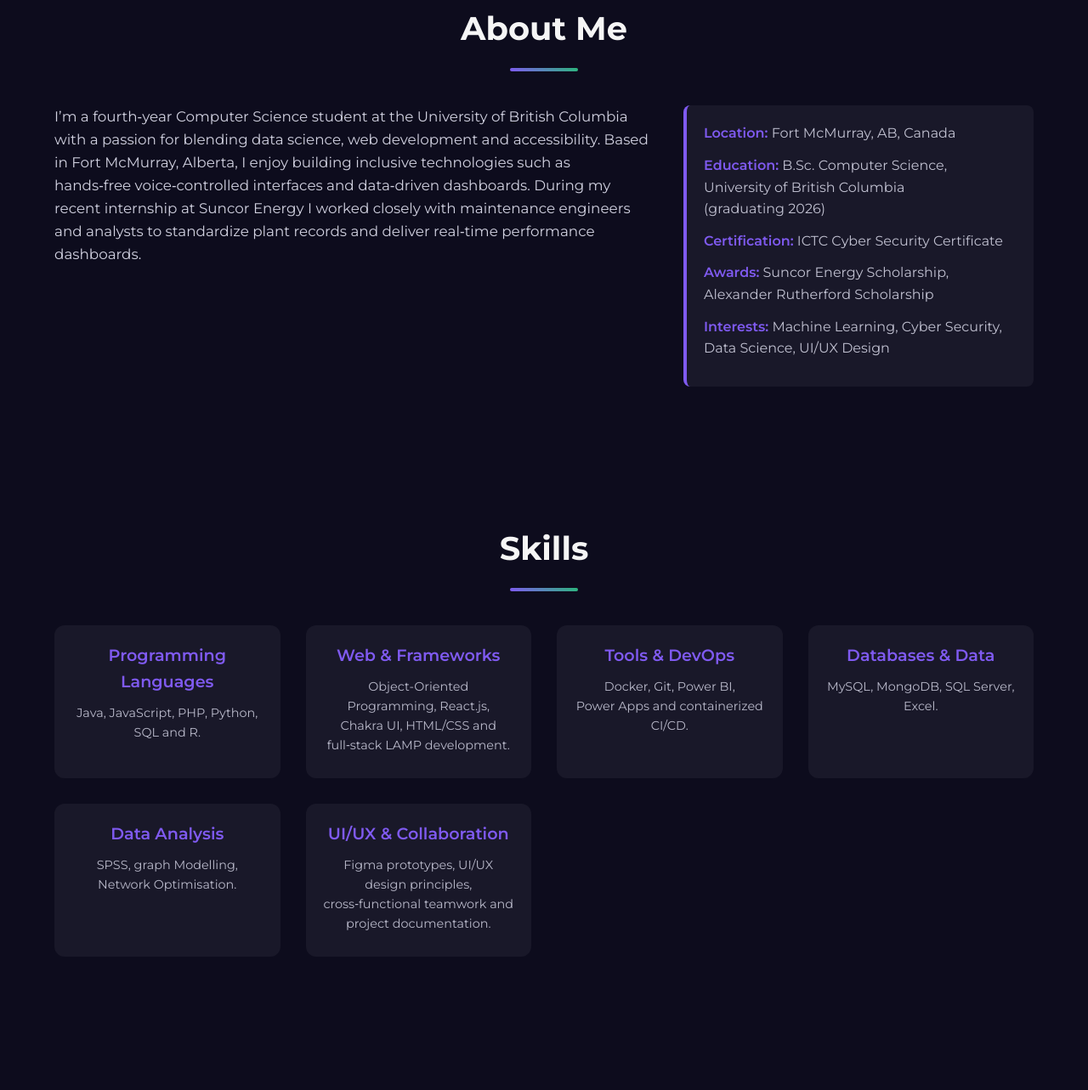
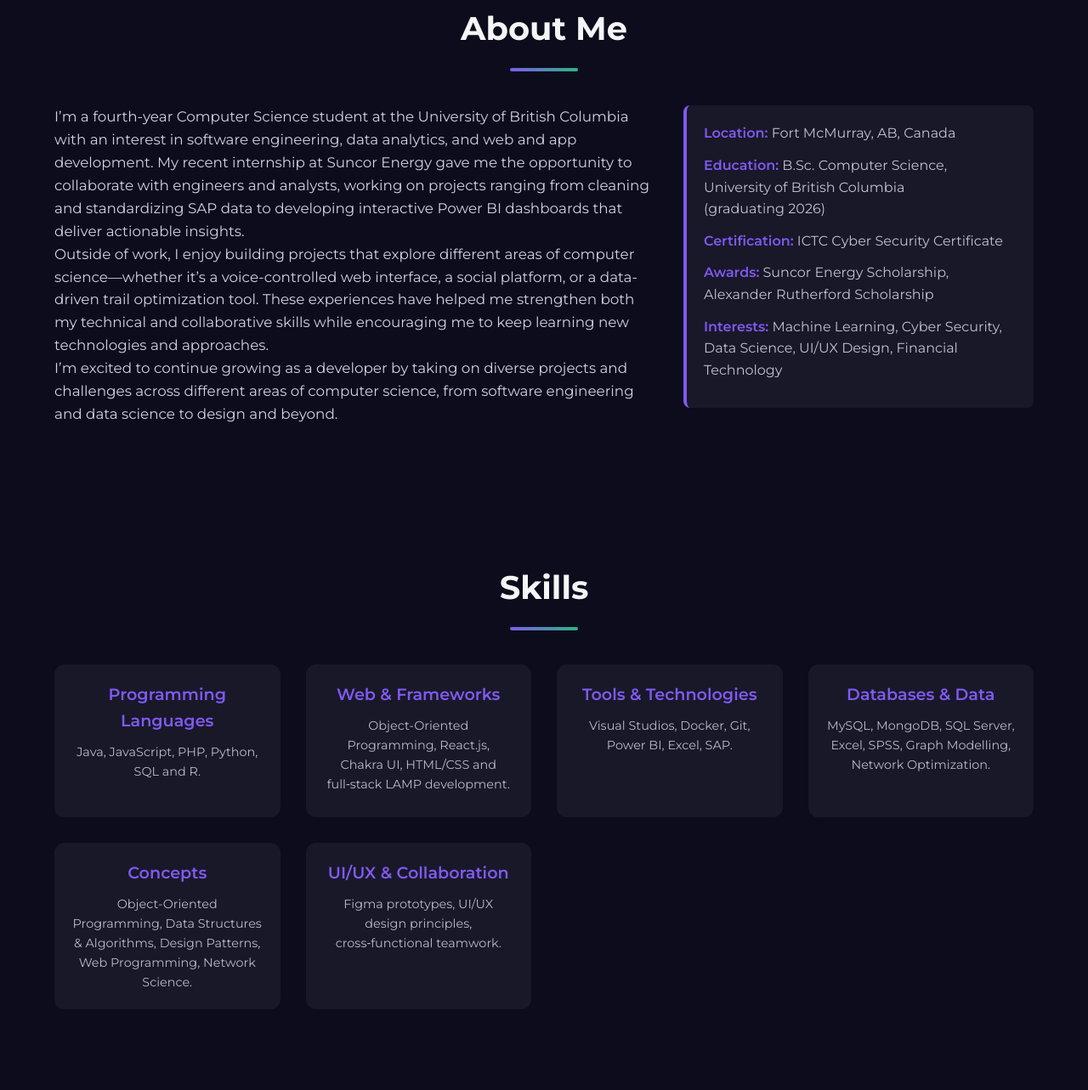
Before and after one commit to rhythmt1/Portfolio-Website, a plain HTML site: page index.html in a window 1280 px wide. Shown: the part 877-2160 px from the top of the page at 85% size. Drawn offline with Linux system fonts and the light colour scheme.

Commit message:
Update About Me and header tagline

```diff
--- a/index.html
+++ b/index.html
@@ -40,7 +40,7 @@
         <div class="hero-content">
           <h1>Hi, I’m <span>Rhythm Trivedi</span></h1>
           <p class="tagline">
-            Fourth‑year <span class="highlight">Computer Science student at UBC</span> passionate about data science, accessibility and UX
+            Fourth‑year <span class="highlight">Computer Science student at UBC</span> Exploring software engineering, data, and design
           </p>
           <a href="#projects" class="btn primary-btn">See My Work</a>
         </div>
@@ -54,13 +54,20 @@
         <div class="about-content">
           <div class="about-text">
             <p>
-              I’m a fourth‑year Computer Science student at the University of British Columbia with
-              a passion for blending data science, web development and accessibility. Based in
-              Fort&nbsp;McMurray, Alberta, I enjoy building inclusive technologies such as
-              hands‑free voice‑controlled interfaces and data‑driven dashboards. During my
-              recent internship at Suncor Energy I worked closely with maintenance engineers
-              and analysts to standardize plant records and deliver real‑time
-              performance dashboards.
+              I’m a fourth-year Computer Science student at the University of British Columbia with an interest in
+              software engineering, data analytics, and web and app development. My recent internship at Suncor Energy gave me
+              the opportunity to collaborate with engineers and analysts, working on projects ranging from cleaning
+              and standardizing SAP data to developing interactive Power BI dashboards that deliver actionable insights.
+            </p>
+            <p>
+              Outside of work, I enjoy building projects that explore different areas of computer science—whether it’s
+              a voice-controlled web interface, a social platform, or a data-driven trail optimization tool.
+              These experiences have helped me strengthen both my technical and collaborative skills while encouraging
+              me to keep learning new technologies and approaches.
+            </p>
+            <p>
+              I’m excited to continue growing as a developer by taking on diverse projects and challenges across
+              different areas of computer science, from software engineering and data science to design and beyond.
             </p>
           </div>
           <div class="about-highlight">
@@ -69,7 +76,7 @@
               <li><span class="bullet-label">Education:</span> B.Sc. Computer Science, University of British Columbia (graduating&nbsp;2026)</li>
               <li><span class="bullet-label">Certification:</span> ICTC Cyber Security Certificate</li>
               <li><span class="bullet-label">Awards:</span> Suncor Energy Scholarship, Alexander Rutherford Scholarship</li>
-              <li><span class="bullet-label">Interests:</span> Machine Learning, Cyber Security, Data Science, UI/UX Design</li>
+              <li><span class="bullet-label">Interests:</span> Machine Learning, Cyber Security, Data Science, UI/UX Design, Financial Technology</li>
             </ul>
           </div>
         </div>
@@ -91,25 +98,25 @@
             <h3>Web &amp; Frameworks</h3>
             <p>Object-Oriented Programming, React.js, Chakra&nbsp;UI, HTML/CSS and full‑stack LAMP development.</p>
           </div>
-          <!-- Tools & DevOps -->
+          <!-- Tools & Tevhnologies -->
           <div class="skill-card">
-            <h3>Tools &amp; DevOps</h3>
-            <p>Docker, Git, Power&nbsp;BI, Power&nbsp;Apps and containerized CI/CD.</p>
+            <h3>Tools &amp; Technologies</h3>
+            <p>Visual Studios, Docker, Git, Power&nbsp;BI, Excel, SAP.</p>
           </div>
           <!-- Databases & Data -->
           <div class="skill-card">
             <h3>Databases &amp; Data</h3>
-            <p>MySQL, MongoDB, SQL Server, Excel.</p>
+            <p>MySQL, MongoDB, SQL Server, Excel, SPSS, Graph Modelling, Network Optimization.</p>
           </div>
-          <!-- Data Analysis -->
+          <!-- Concepts -->
           <div class="skill-card">
-            <h3>Data Analysis</h3>
-            <p>SPSS, graph Modelling, Network Optimisation.</p>
+            <h3>Concepts</h3>
+            <p>Object-Oriented Programming, Data Structures & Algorithms, Design Patterns, Web Programming, Network Science.</p>
           </div>
           <!-- UI/UX & Collaboration -->
           <div class="skill-card">
             <h3>UI/UX &amp; Collaboration</h3>
-            <p>Figma prototypes, UI/UX design principles, cross‑functional teamwork and project documentation.</p>
+            <p>Figma prototypes, UI/UX design principles, cross‑functional teamwork.</p>
           </div>
         </div>
       </div>
```
